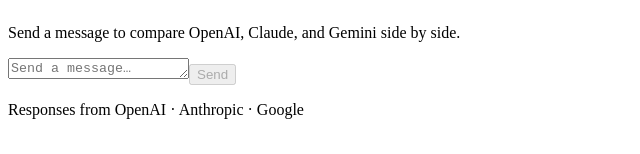
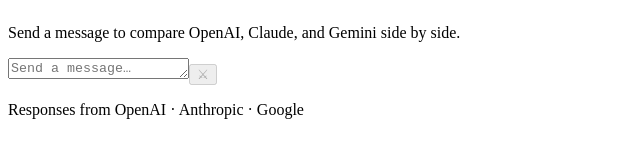
Before and after one commit to Ataraxia1001/Colosseum, a React (Vite) app in the folder frontend/: page / in a window 1280 px wide. Shown: the part 214-368 px from the top of the page, without its empty margins (0-640 px from the left). Built offline with nearby package versions, Linux system fonts and the light colour scheme; the HTML template or start-up script is replaced by a standard one.

Commit message:
send button to ⚔

```diff
--- a/frontend/src/components/inputBar.jsx
+++ b/frontend/src/components/inputBar.jsx
@@ -32,8 +32,9 @@
           onClick={onSubmit}
           disabled={loading || !input.trim()}
           title="Send"
+          aria-label="Send"
         >
-          Send
+          <span className="send-btn-icon" aria-hidden="true">⚔</span>
         </button>
       </div>
       <p className="input-hint">Responses from OpenAI · Anthropic · Google</p>
--- a/frontend/src/styles.css
+++ b/frontend/src/styles.css
@@ -355,24 +355,34 @@
 }
 
 .send-btn {
-  width: 55px;
-  height: 28px;
-  border-radius: 8px;
-  background: var(--accent);
-  color: #000;
-  border: none;
+  width: 44px;
+  height: 32px;
+  padding: 0;
+  border-radius: 10px;
+  background: linear-gradient(135deg, #ffffff 0%, #d8d8d8 100%);
+  color: #000000;
+  border: 1px solid #c8c8c8;
   cursor: pointer;
-  font-size: 16px;
+  font-size: 15px;
+  font-weight: 700;
+  letter-spacing: 0.02em;
   display: flex;
   align-items: center;
   justify-content: center;
   flex-shrink: 0;
-  transition: opacity 0.15s, transform 0.1s;
+  box-shadow: 0 1px 0 rgba(255, 255, 255, 0.5) inset, 0 6px 14px rgba(0, 0, 0, 0.2);
+  transition: transform 0.15s ease, box-shadow 0.2s ease, filter 0.2s ease;
   line-height: 1;
 }
 
+.send-btn-icon {
+  font-size: 18px;
+  line-height: 1;
+  transform: translateY(-0.5px);
+}
+
 .send-btn:disabled {
-  opacity: 0.8;
+  opacity: 0.55;
   cursor: not-allowed;
 }
 
```
